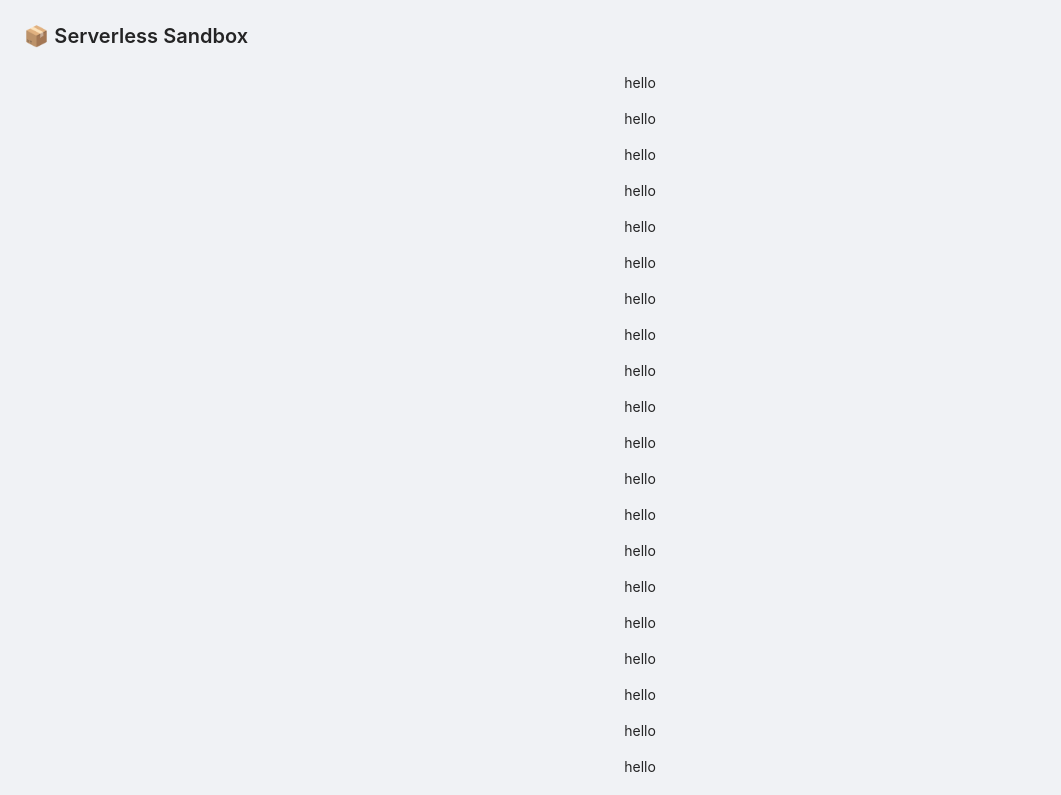
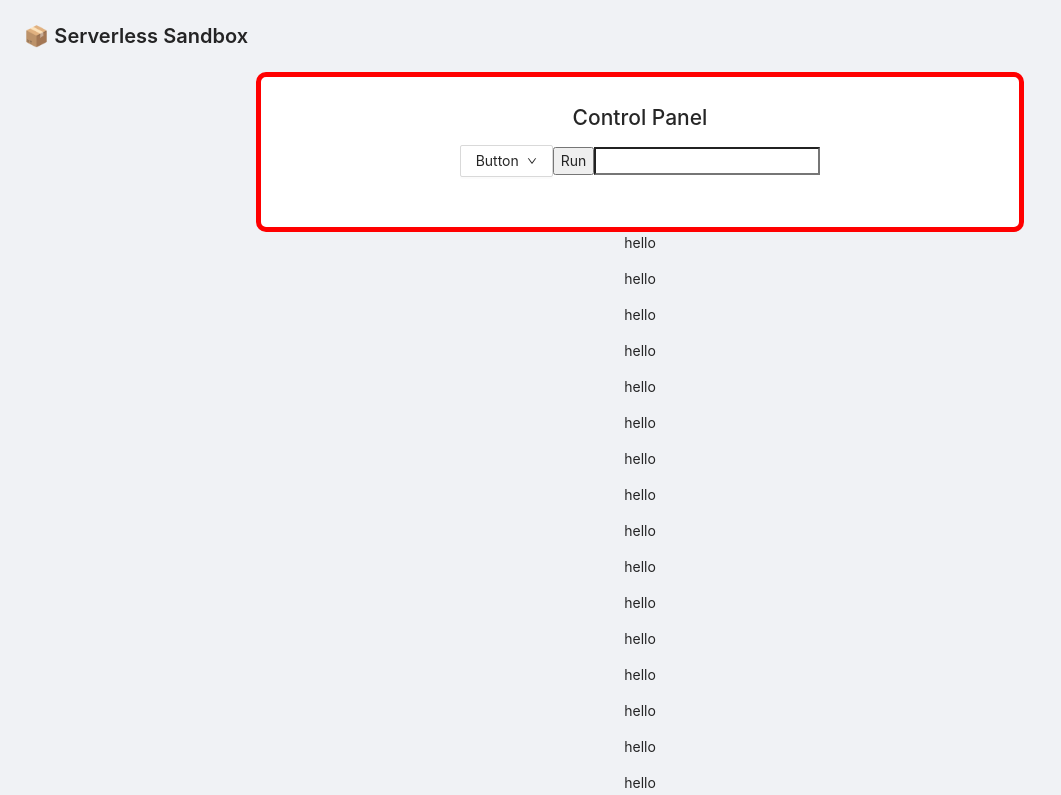
Before and after one commit to BenSparksCode/serverless-comparison, a React (Create React App) app: page / in a window 1280 px wide. Shown: the top 795 px of the page, without its empty margins (0-1061 px from the left). Built offline with nearby package versions, Linux system fonts and the light colour scheme; no server answers.

Commit message:
Building out UI components

```diff
--- a/src/App.tsx
+++ b/src/App.tsx
@@ -2,6 +2,7 @@ import React, { FC } from 'react';
 import { Layout, PageHeader } from 'antd';
 import styled from 'styled-components'
 
+import ControlPanel from './components/ControlPanel'
 
 import { callAllApisForFunc } from './api/api'
 
@@ -15,8 +16,6 @@ const API_KEY = process.env.REACT_APP_AWS_FACTORIAL_JS_API
 
 const App: FC = () => {
 
-  // const { Header, Sider, Content } = Layout;
-
   const Footer = styled.div`
     position: absolute;
     bottom: 0;
@@ -26,7 +25,13 @@ const App: FC = () => {
   `
 
   const ContentWrap = styled.div`
-    padding-bottom: 2.5rem;
+    padding-bottom: 2.5rem; // for footer
+
+    display: flex;
+    flex-direction: column;
+    width: 100%;
+
+    justify-content: space-between;
   `
 
 
@@ -64,7 +69,9 @@ const App: FC = () => {
         {/* <Content>Content</Content> */}
 
         <ContentWrap>
-          <p>hello</p>
+
+          <ControlPanel />
+
           <p>hello</p>
           <p>hello</p>
           <p>hello</p>
--- /dev/null
+++ b/src/components/ControlPanel.tsx
@@ -0,0 +1,53 @@
+import React, { MouseEvent } from 'react'
+import { Dropdown, Button, Menu, Card } from 'antd';
+import { DownOutlined } from '@ant-design/icons';
+import styled from 'styled-components'
+
+interface ControlPanelProps {
+
+}
+
+const handleDropdownClick = (e: any) => {
+    console.log("Dropdown choice:", e.key);
+}
+
+const functionMenu = (
+    <Menu onClick={handleDropdownClick}>
+        <Menu.Item key="1" >
+            1st menu item
+      </Menu.Item>
+        <Menu.Item key="2" >
+            2nd menu item
+      </Menu.Item>
+        <Menu.Item key="3" >
+            3rd menu item
+      </Menu.Item>
+    </Menu>
+);
+
+const ControlPanel: React.FC<ControlPanelProps> = ({ }) => {
+    return (
+        <ContentPanel>
+            <h1>Control Panel</h1>
+            <Dropdown overlay={functionMenu}>
+                <Button>
+                    Button <DownOutlined />
+                </Button>
+            </Dropdown>
+            <button>Run</button>
+            <input type="text" />
+        </ContentPanel>
+    );
+}
+
+const ContentPanel = styled(Card)`
+    width: 95%;
+    max-width: 768px;
+    height: 10rem;
+    border: red 5px solid;
+    border-radius: 10px;
+    align-self: center;
+
+  `
+
+export default ControlPanel
```
Also changed, not shown: src/components/ResultCard.tsx (added, +13 -0 lines), src/components/ResultsPanel.tsx (added, +13 -0 lines), src/contexts/AppContext.tsx (added, +14 -0 lines), src/types.d.ts (added, +11 -0 lines).
